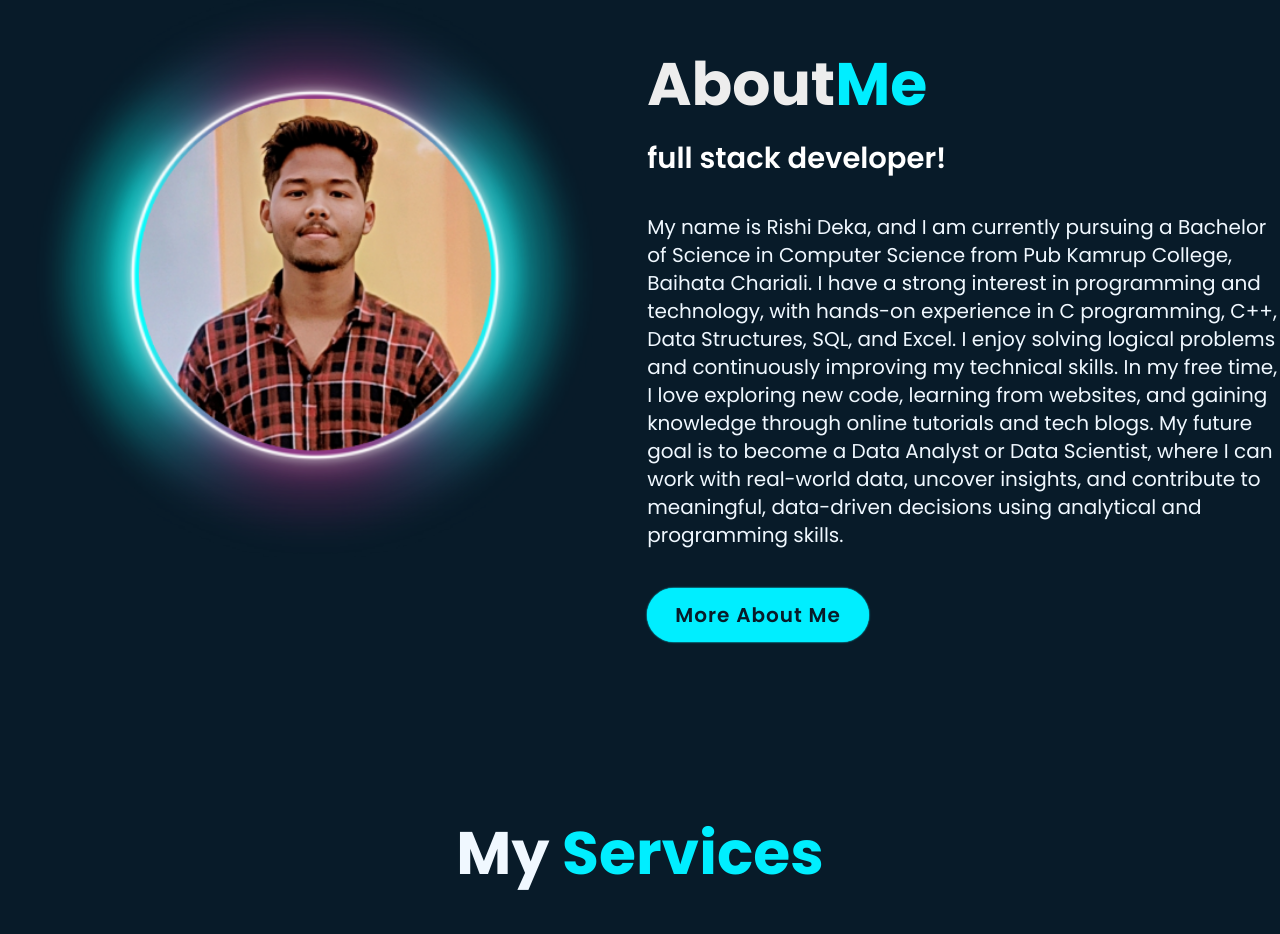
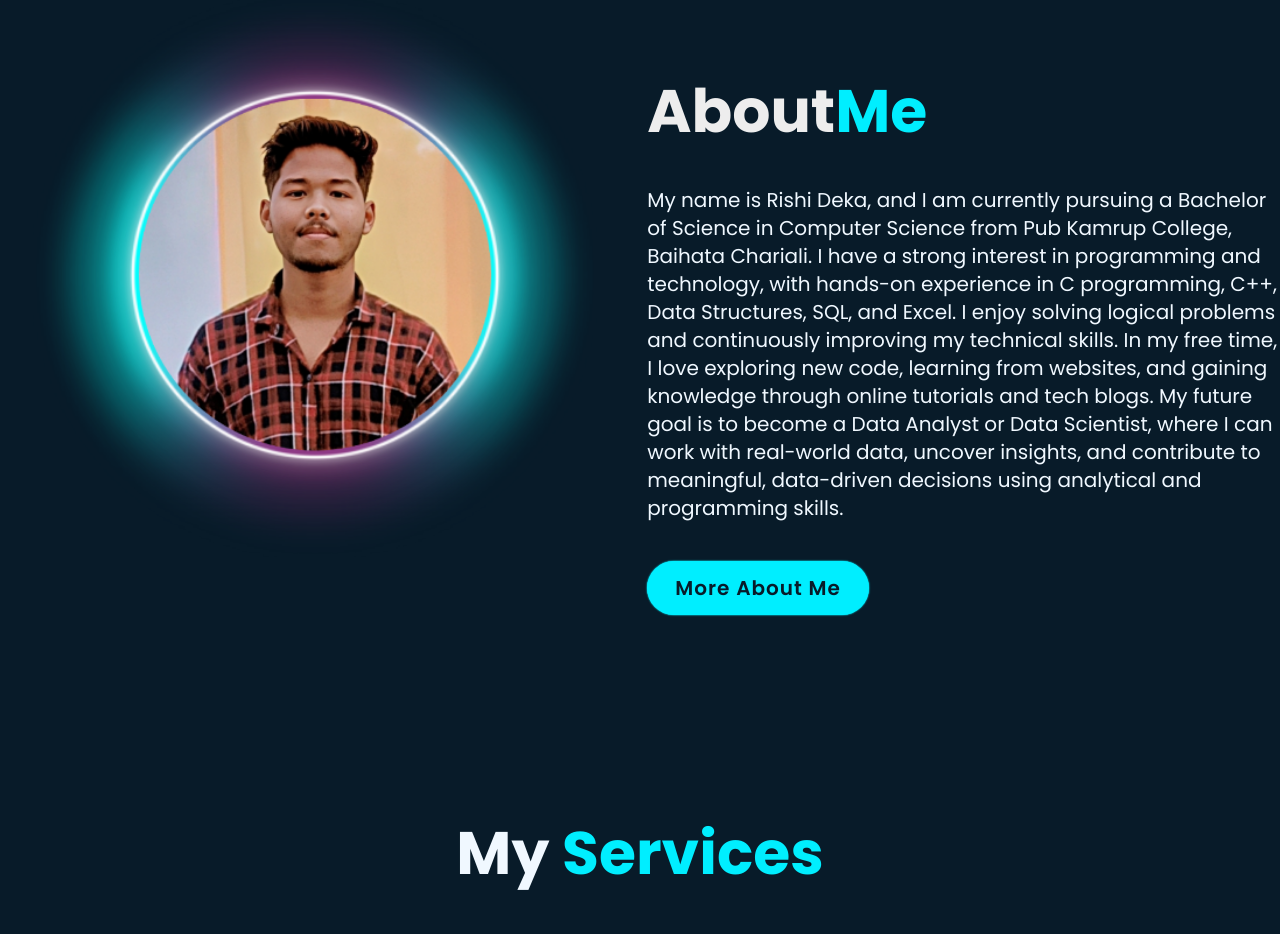
Before and after one commit to rishideka/my-website-2, a plain HTML site: page index.html in a window 1280 px wide. Shown: the part 840-1774 px from the top of the page. Drawn offline with nearby package versions, Linux system fonts and the light colour scheme.

Commit message:
Update index.html

```diff
--- a/index.html
+++ b/index.html
@@ -60,7 +60,7 @@
         </div>
         <div class="about-text">
             <h2>About<span>Me</span></h2>
-            <h4>full stack developer!</h4>
+            <h4> </h4>
             <P>My name is Rishi Deka, and I am currently pursuing a Bachelor of Science in Computer Science from Pub Kamrup College, Baihata Chariali. I have a strong interest in programming and technology, with hands-on experience in C programming, C++, Data Structures, SQL, and Excel. I enjoy solving logical problems and continuously improving my technical skills.
 
 In my free time, I love exploring new code, learning from websites, and gaining knowledge through online tutorials and tech blogs.
```
